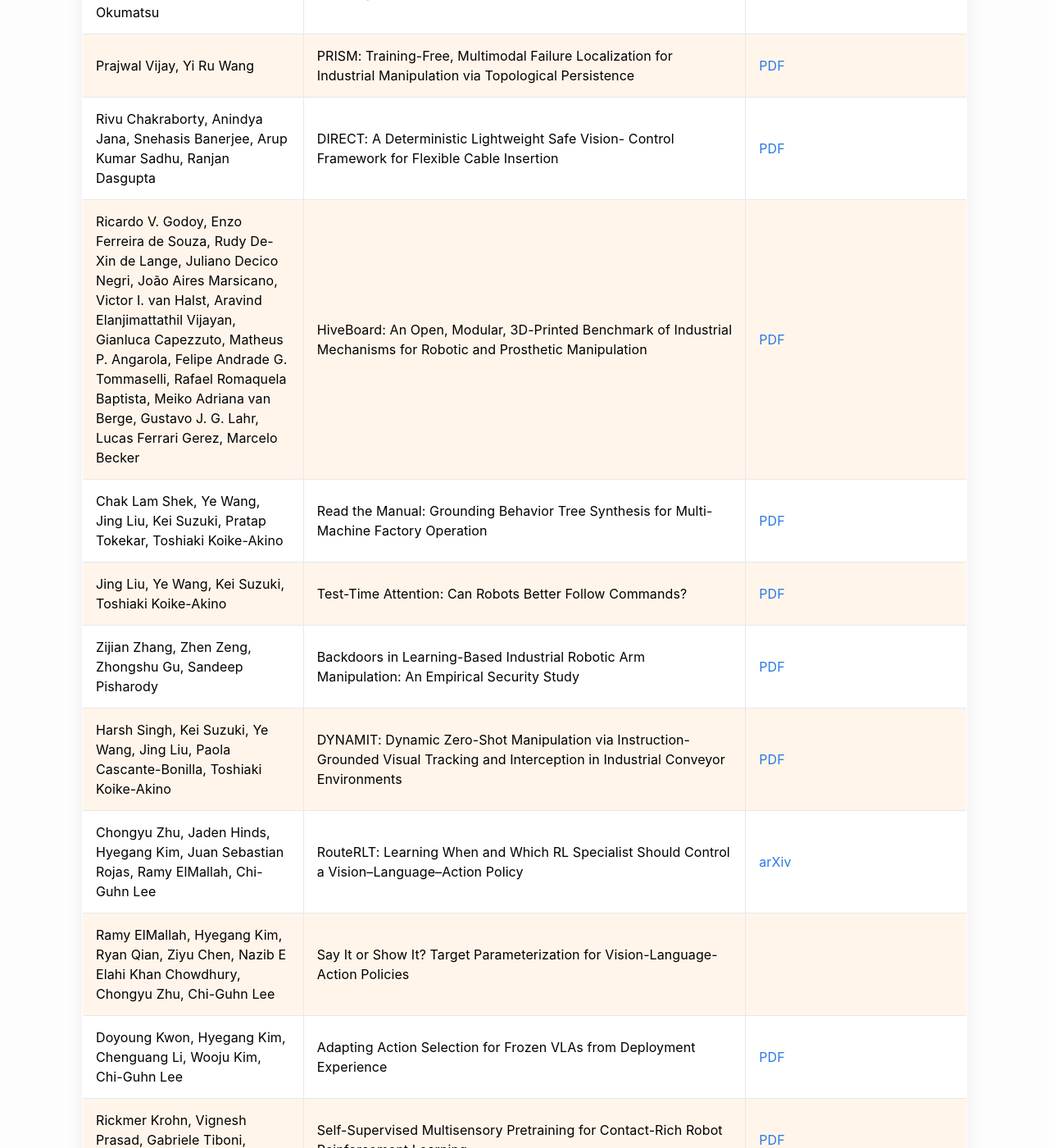
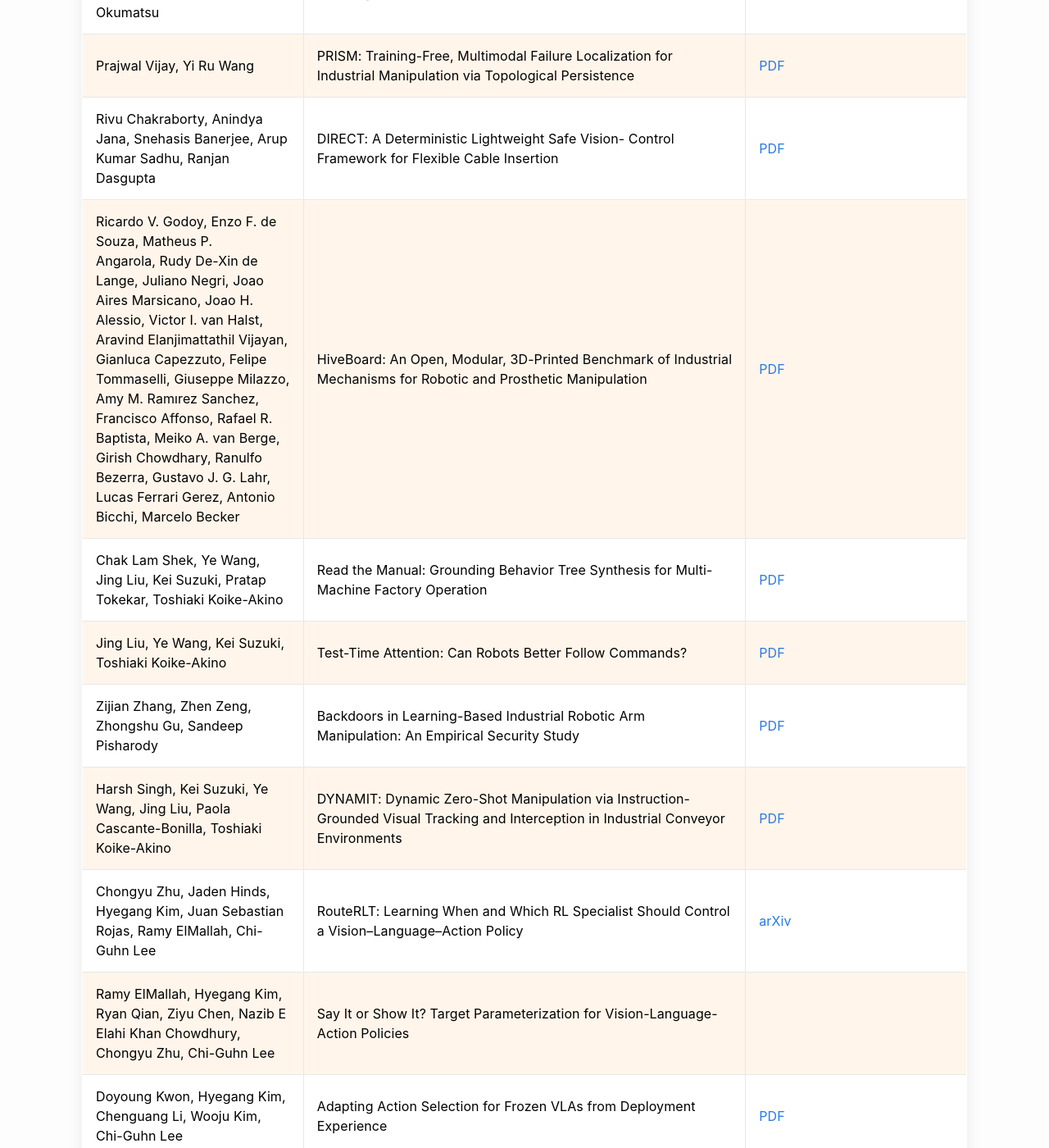
Before and after one commit to aistairc/IROS2026-workshop, a Jekyll site: the page built from papers.md, in a window 1280 px wide and 1400 px high, scrolled down 1709 px. Shown: the whole window at 82% size. Built offline with Jekyll 4.4.1, drawn with Linux system fonts in a browser that asks for light colours.

Commit message:
Updated paper links and author list

```diff
--- a/papers.md
+++ b/papers.md
@@ -180,7 +180,7 @@ permalink: /papers/
                     <td><a href="../assets/pdf/papers/20.pdf">PDF</a></td>
                 </tr>
                 <tr>
-                    <td>Ricardo V. Godoy, Enzo Ferreira de Souza, Rudy De-Xin de Lange, Juliano Decico Negri, Jo&atilde;o Aires Marsicano, Victor I. van Halst, Aravind Elanjimattathil Vijayan, Gianluca Capezzuto, Matheus P. Angarola, Felipe Andrade G. Tommaselli, Rafael Romaquela Baptista, Meiko Adriana van Berge, Gustavo J. G. Lahr, Lucas Ferrari Gerez, Marcelo Becker</td>
+                    <td>Ricardo V. Godoy, Enzo F. de Souza, Matheus P. Angarola, Rudy De-Xin de Lange, Juliano Negri, Joao Aires Marsicano, Joao H. Alessio, Victor I. van Halst, Aravind Elanjimattathil Vijayan, Gianluca Capezzuto, Felipe Tommaselli, Giuseppe Milazzo, Amy M. Ramırez Sanchez, Francisco Affonso, Rafael R. Baptista, Meiko A. van Berge, Girish Chowdhary, Ranulfo Bezerra, Gustavo J. G. Lahr, Lucas Ferrari Gerez, Antonio Bicchi, Marcelo Becker</td>
                     <td>HiveBoard: An Open, Modular, 3D-Printed Benchmark of Industrial Mechanisms for Robotic and Prosthetic Manipulation</td>
                     <td><a href="../assets/pdf/papers/21.pdf">PDF</a></td>
                 </tr>
@@ -222,12 +222,12 @@ permalink: /papers/
                 <tr>
                     <td>Rickmer Krohn, Vignesh Prasad, Gabriele Tiboni, Georgia Chalvatzaki</td>
                     <td>Self-Supervised Multisensory Pretraining for Contact-Rich Robot Reinforcement Learning</td>
-                    <td><a href="../assets/pdf/papers/29.pdf">PDF</a></td>
+                    <td><a href="https://ieeexplore.ieee.org/document/11474883">IEEE Xplore</a></td>
                 </tr>
                 <tr>
                     <td>Rickmer Krohn, Erik Helmut, Niklas Funk, Jan Peters, Vignesh Prasad, Georgia Chalvatzaki</td>
                     <td>Multi-Resolution Tactile Imitation Learning for Contact-Rich Robotic Manipulation</td>
-                    <td><a href="../assets/pdf/papers/31.pdf">PDF</a></td>
+                    <td><a href="https://arxiv.org/abs/2606.06281">arXiv</a></td>
                 </tr>
                 <tr>
                     <td>Malavika Mohan, Suresh Kumaar Jayaraman</td>
```
